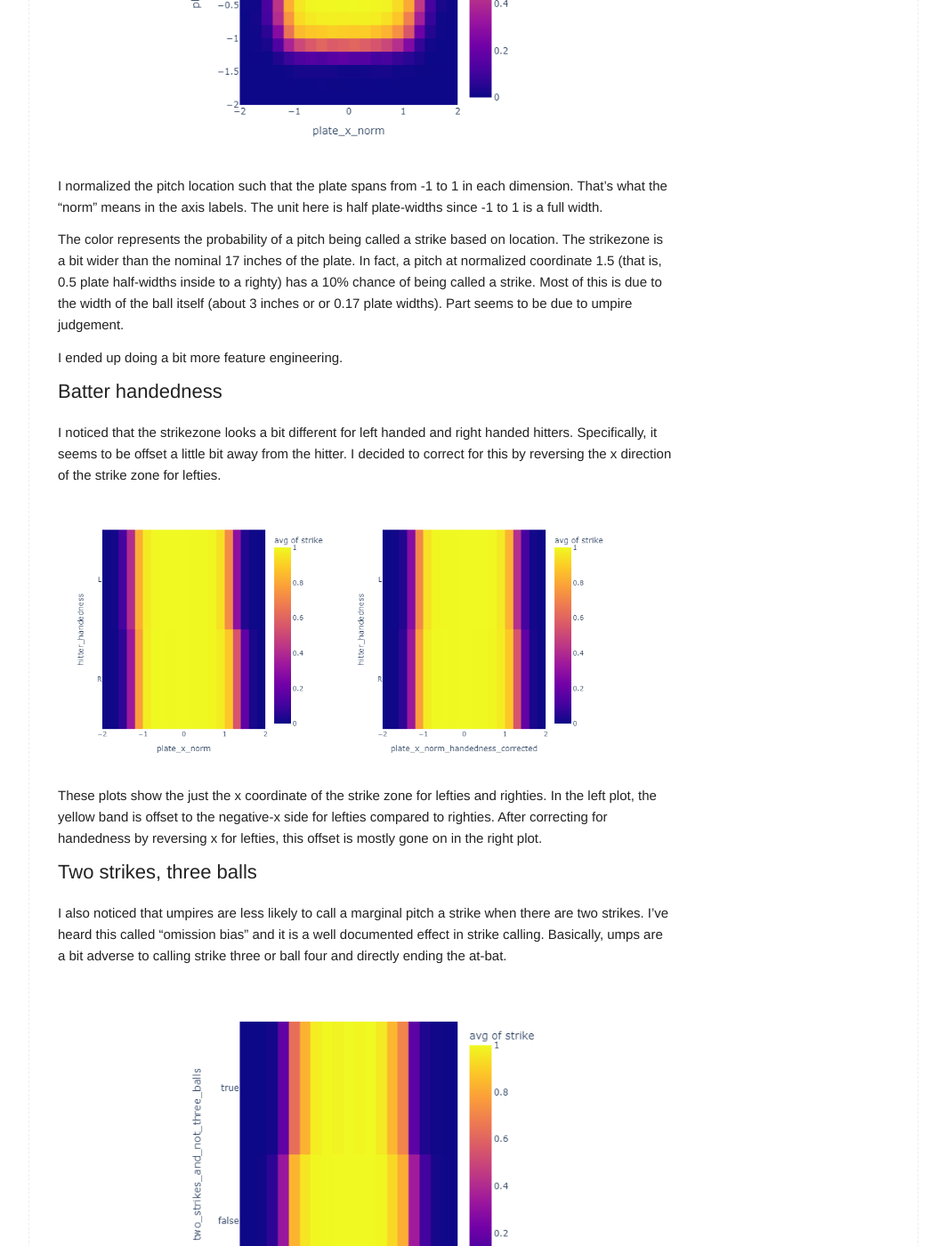
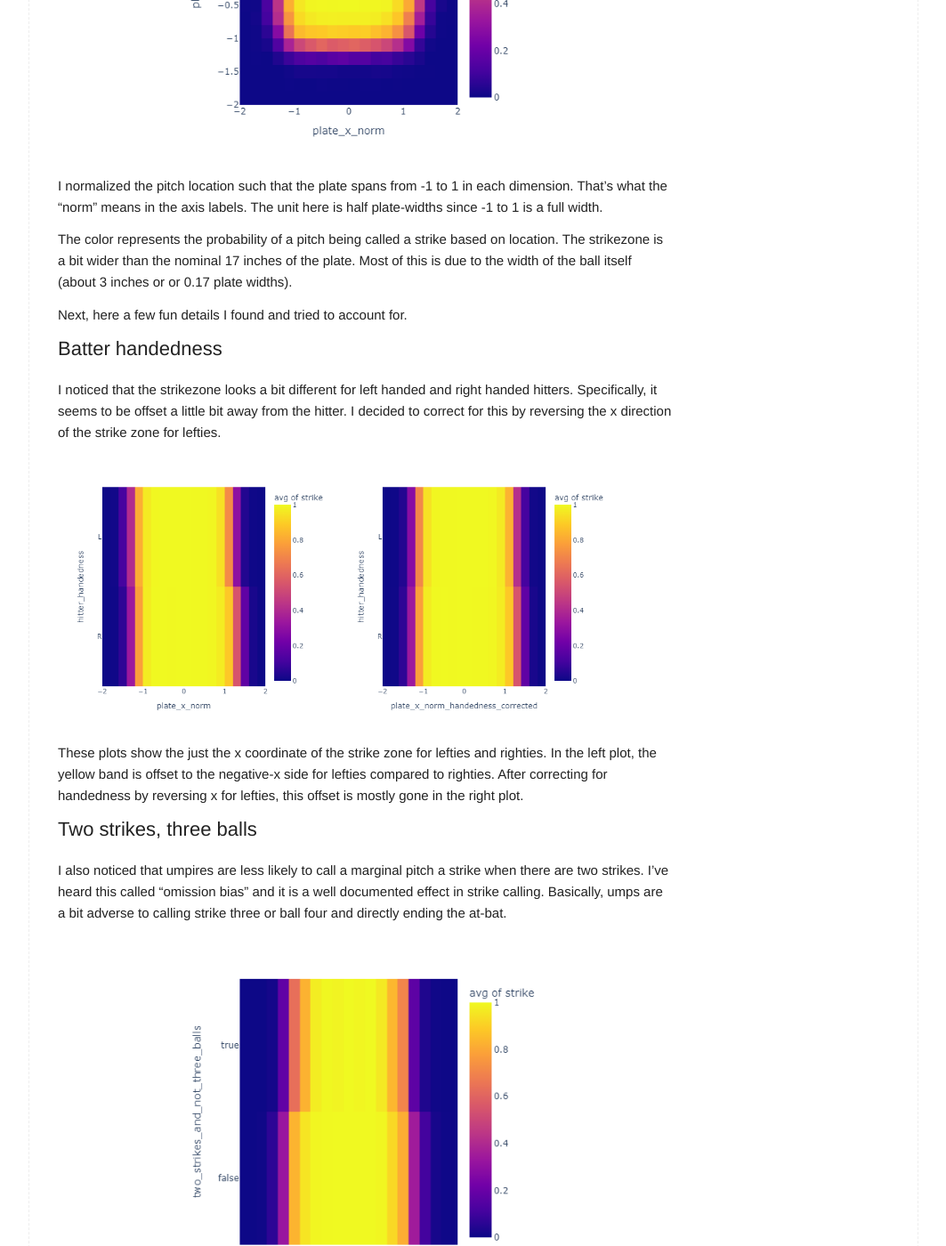
Before and after one commit to ishmandoo/ishmandoo.github.io, a Jekyll site: the page built from _posts/2024-08-31-expected-strike-diffence.md, in a window 1280 px wide and 1400 px high, scrolled down 901 px. Shown: the whole window at 89% size, without its empty margins (108-1171 px from the left). Built offline with Jekyll 4.4.1, drawn with Linux system fonts in a browser that asks for light colours; comment, search, counter and statistics services are not loaded; some of the changed text lies outside the part shown.

```diff
--- a/_posts/2024-08-31-expected-strike-diffence.md
+++ b/_posts/2024-08-31-expected-strike-diffence.md
@@ -27,11 +27,9 @@
 
 The color represents the probability of a pitch being called a strike based on location.
 The strikezone is a bit wider than the nominal 17 inches of the plate.
-In fact, a pitch at normalized coordinate 1.5 (that is, 0.5 plate half-widths inside to a righty) has a 10% chance of being called a strike.
 Most of this is due to the width of the ball itself (about 3 inches or or 0.17 plate widths).
-Part seems to be due to umpire judgement.
 
-I ended up doing a bit more feature engineering.
+Next, here a few fun details I found and tried to account for.
 
 ## Batter handedness
 I noticed that the strikezone looks a bit different for left handed and right handed hitters.
@@ -44,7 +42,7 @@
 
 These plots show the just the x coordinate of the strike zone for lefties and righties.
 In the left plot, the yellow band is offset to the negative-x side for lefties compared to righties.
-After correcting for handedness by reversing x for lefties, this offset is mostly gone on in the right plot.
+After correcting for handedness by reversing x for lefties, this offset is mostly gone in the right plot.
 
 ## Two strikes, three balls
 I also noticed that umpires are less likely to call a marginal pitch a strike when there are two strikes.
```
Also changed, not shown: other parts of _posts/2024-08-31-expected-strike-diffence.md (+3 -3 lines).
